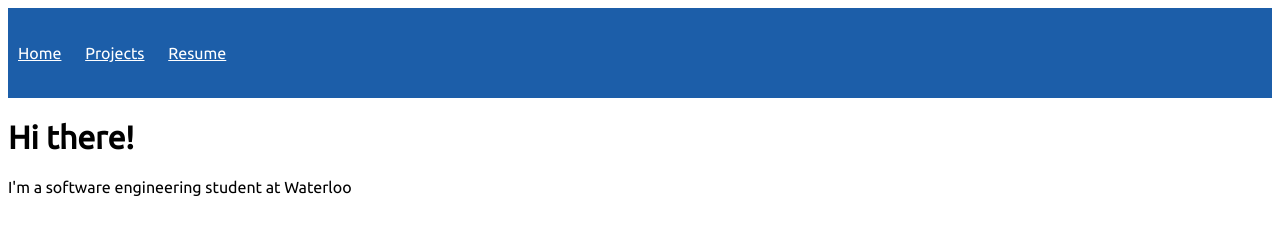
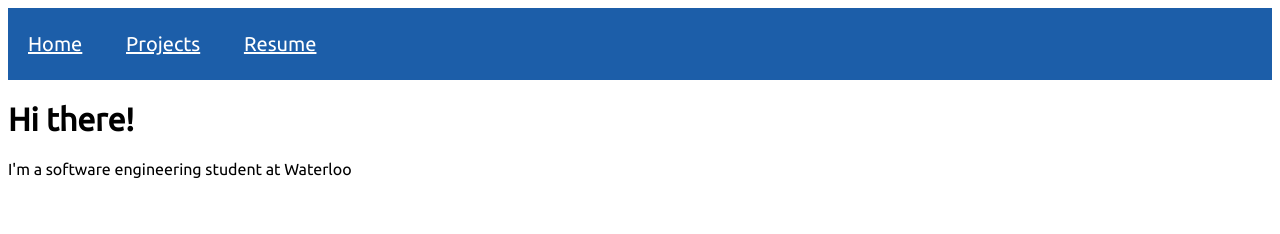
Before and after one commit to Will-Lo/Will-Lo.github.io, a plain HTML site: page index.html in a window 1280 px wide. Drawn offline with Linux system fonts and the light colour scheme.

Commit message:
Finished Navigation Bar
Used css- li padding:0px and ul padding:0px to fix whitespace problem

```diff
--- a/index.html
+++ b/index.html
@@ -7,11 +7,11 @@
 	</head>
 	<body>
 		<div class="nav">
-			<ul><a href="#">Home</a></ul>
-			<ul><a href="#">Projects</a></ul>
-			<ul><a href="#">Resume</a></ul>
+			<ul><li><a href="#">Home</a></li>
+				<li><a href="#">Projects</a></li>
+				<li><a href="#">Resume</a></li>
 		</div>
-			<h1>Hi there!</h1>
+		<h1>Hi there!</h1>
 			<p>I'm a software engineering student at Waterloo</p>
 	</body>
 </html>
--- a/main.css
+++ b/main.css
@@ -1,15 +1,32 @@
-.nav {
+.nav{
 	background-color: rgb(28,94,169);
+	padding-top: 8px;
+	padding-bottom: 8px;
 }
-
-.nav ul {
-	display:inline-block;
-	padding-left: 10px;
-	padding-right: 10px;
-	padding-top: 20px;
-	padding-bottom: 20px;
+.nav ul{
+	padding: 0px;
+}
+.nav li {
+	display: inline-block;
+	padding: 0px;
 }
 
 .nav a {
 	color: white;
+	text-align: center;
+	background-color: rgb(28,94,169);
+	font-size: 20px;
+	padding: 20px;
 }
+
+.nav a:hover{
+	background-color: rgb(37,122,218);
+}
+
+.name {
+	background-color: rgb(28,94,169);
+	text-align: center;
+	padding: 20px;
+	color: white;
+	font-size: 20px;
+}
```
